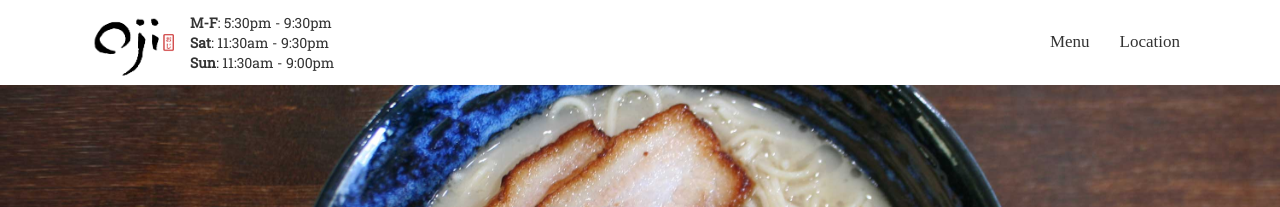
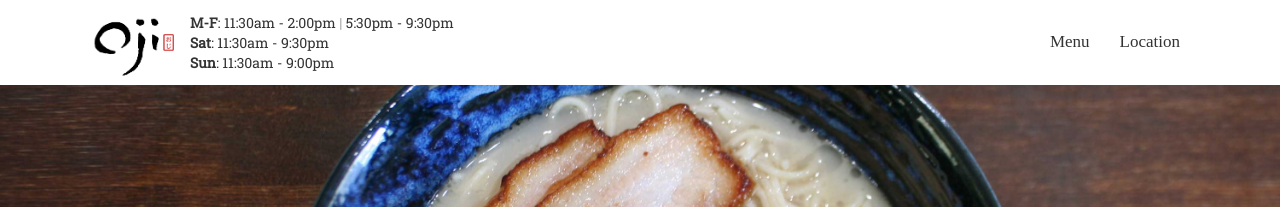
Before and after one commit to grimmdude/oji-ramen, a Jekyll site: the page built from index.html, in a window 1280 px wide. Shown: the top 207 px of the page. Built offline with Jekyll 4.4.1, drawn with Linux system fonts in a browser that asks for light colours; nearby versions of some CDN libraries; some web fonts are replaced.

Commit message:
Update hours

```diff
--- a/_includes/header.html
+++ b/_includes/header.html
@@ -18,7 +18,7 @@
               <img src="{{ site.baseurl }}/img/logo.png" alt="Logo" style="width:100px;">
             </a>
             <div style="position:absolute;top:13px;left:120px;font-family:'Roboto Slab', serif">
-              <b>M-F</b>: 5:30pm - 9:30pm<br />
+              <b>M-F</b>: 11:30am - 2:00pm <span style="color:#a2a1a1">|</span> 5:30pm - 9:30pm<br />
               <b>Sat</b>: 11:30am - 9:30pm<br />
               <b>Sun</b>: 11:30am - 9:00pm
             </div>
--- a/location.html
+++ b/location.html
@@ -66,7 +66,7 @@ permalink: /location/
               <i class="fa fa-phone"></i>Phone: (415) 658-7103
             </li>
             <li>
-              <b>M-F</b>: 5:30pm - 9:30pm<br />
+              <b>M-F</b>: 11:30am - 2:00pm <span style="color:#a2a1a1">|</span> 5:30pm - 9:30pm<br />
               <b>Sat</b>: 11:30am - 9:30pm<br />
               <b>Sun</b>: 11:30am - 9:00pm
             </li>
```
